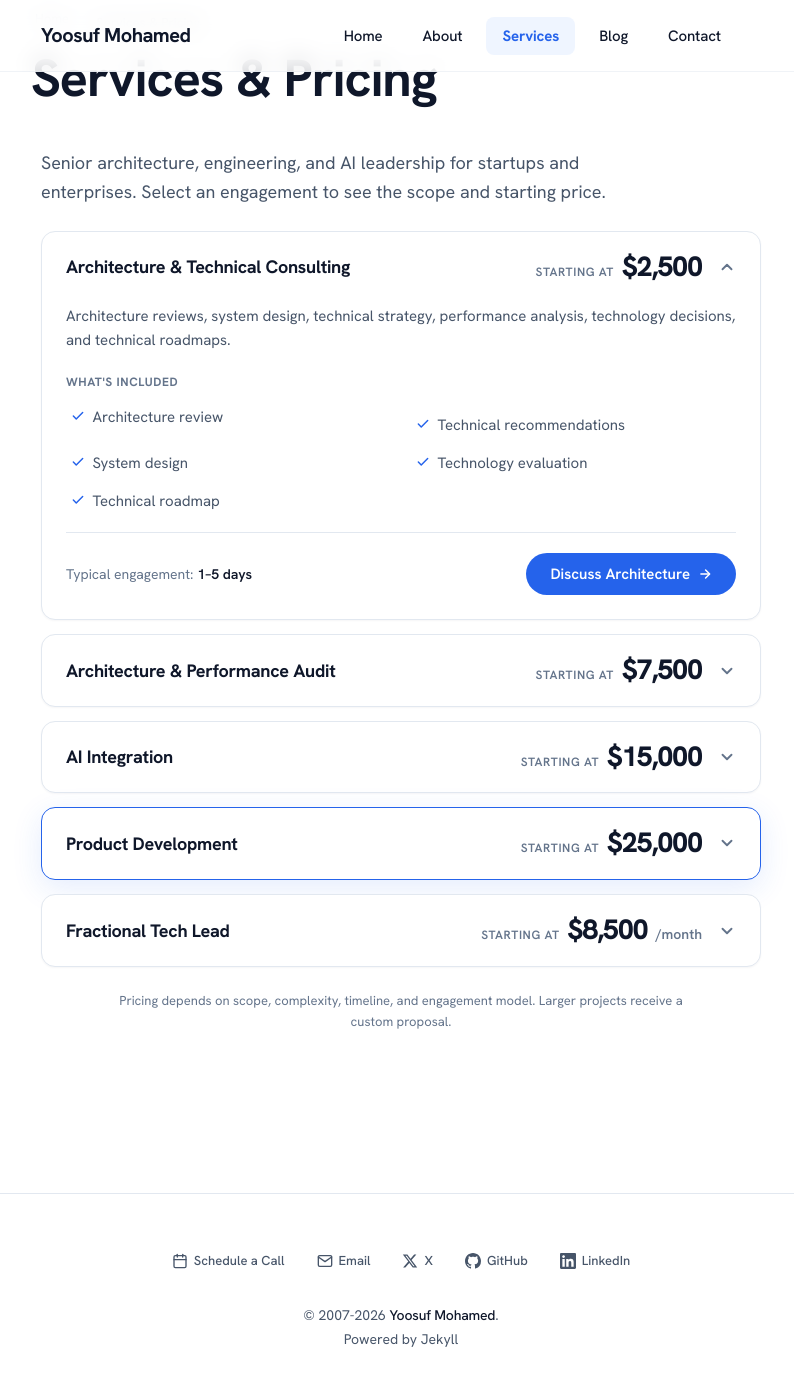
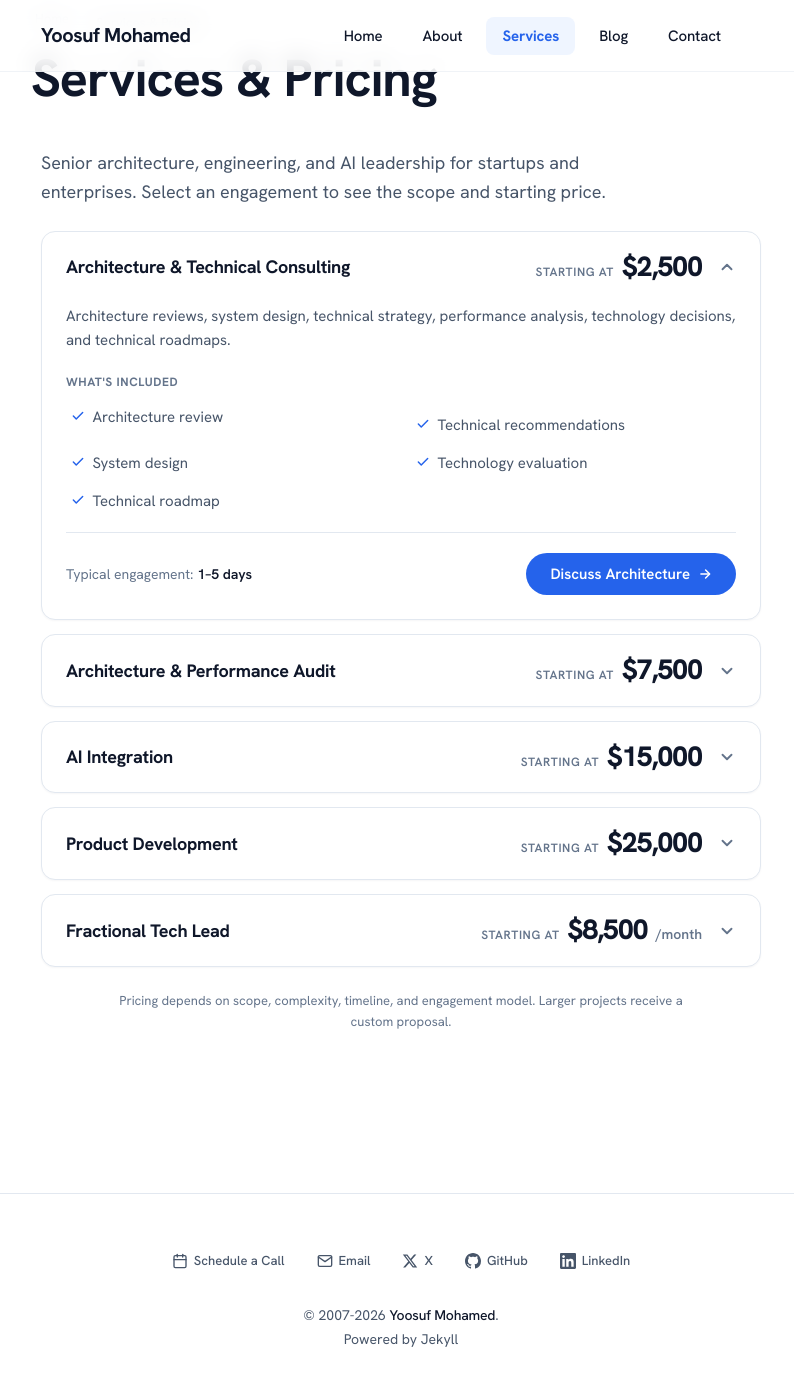
Before and after one commit to yoosuf/yoosuf.github.io, a Jekyll site: the page built from services.md, in a window 1280 px wide and 1400 px high, scrolled down 146 px. Shown: the top 1386 px of the window, without its empty margins (239-1033 px from the left). Built offline with Jekyll 4.4.1, drawn with Linux system fonts in a browser that asks for light colours.

Commit message:
Remove the recommended service highlight

```diff
--- a/_data/services.yml
+++ b/_data/services.yml
@@ -10,7 +10,6 @@
     - "Technical roadmap"
   duration: "1–5 days"
   cta: "Discuss Architecture"
-  recommended: false
 
 - name: "Architecture & Performance Audit"
   tab: "Performance Audit"
@@ -26,7 +25,6 @@
     - "Prioritized remediation roadmap"
   duration: "1–2 weeks"
   cta: "Request an Audit"
-  recommended: false
 
 - name: "AI Integration"
   tab: "AI Integration"
@@ -42,7 +40,6 @@
     - "AI architecture"
   duration: "2–6 weeks"
   cta: "Discuss an AI Project"
-  recommended: false
 
 - name: "Product Development"
   tab: "Product Development"
@@ -59,7 +56,6 @@
     - "Production deployment"
   duration: "4–12+ weeks"
   cta: "Start a Project"
-  recommended: true
 
 - name: "Fractional Tech Lead"
   tab: "Fractional Tech Lead"
@@ -76,4 +72,3 @@
     - "Engineering process improvement"
   duration: "Monthly"
   cta: "Discuss Fractional Leadership"
-  recommended: false
--- a/_includes/engagement-pricing.html
+++ b/_includes/engagement-pricing.html
@@ -12,7 +12,7 @@
       {% for service in site.data.services %}
       <details
         id="ep-item-{{ forloop.index }}"
-        class="ep-item{% if service.recommended %} ep-item-recommended{% endif %}"
+        class="ep-item"
         {% if forloop.first %}open{% endif %}
       >
         <summary
--- a/_sass/_services.scss
+++ b/_sass/_services.scss
@@ -28,11 +28,6 @@
 	border-radius: 14px;
 	box-shadow: 0 1px 2px rgba(15, 23, 42, 0.04);
 	overflow: hidden;
-}
-
-.ep-item-recommended {
-	border-color: var(--jekyll-accent-color);
-	box-shadow: 0 8px 30px rgba(37, 99, 235, 0.12);
 }
 
 .ep-item * {
@@ -267,10 +262,6 @@
 			background: rgba(255, 255, 255, 0.04);
 		}
 	}
-	.ep-item-recommended {
-		border-color: var(--jekyll-accent-color);
-		box-shadow: 0 8px 30px rgba(0, 0, 0, 0.3);
-	}
 	.ep-include svg {
 		color: #93c5fd;
 	}
```
